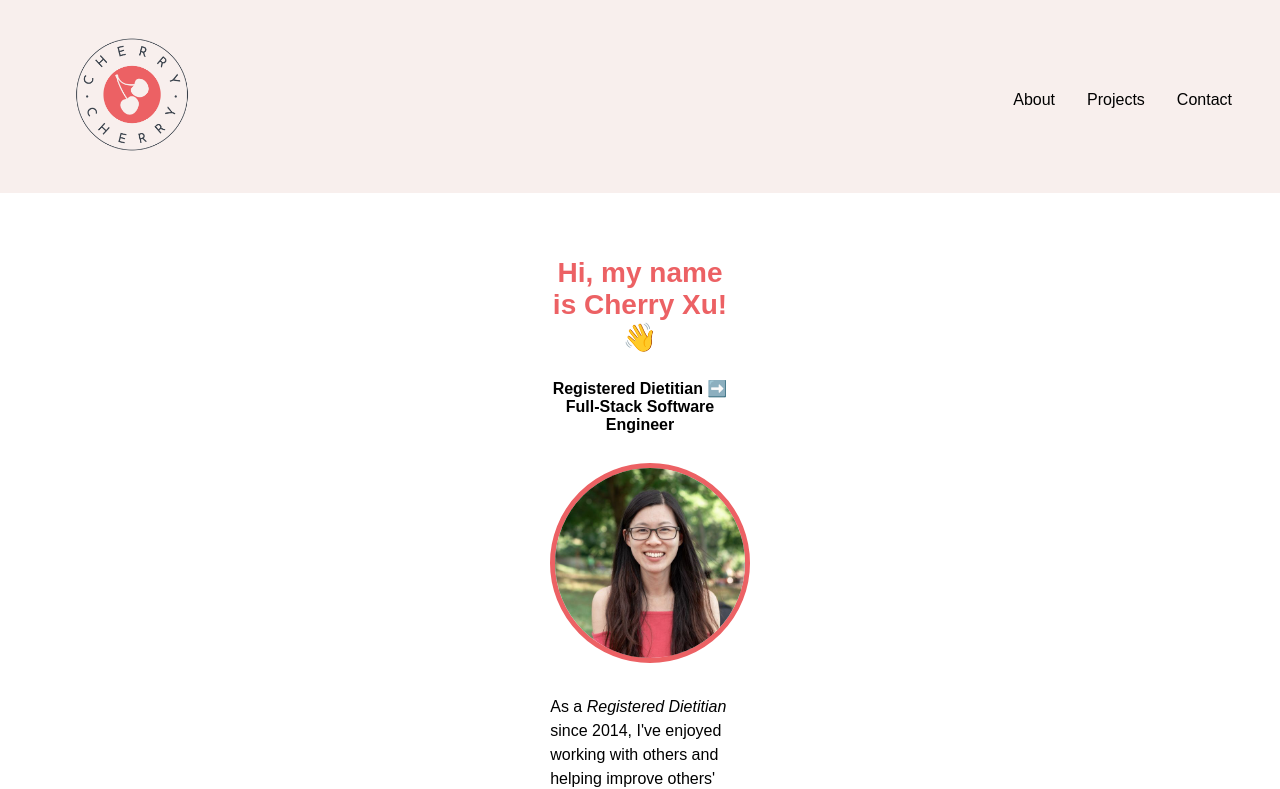
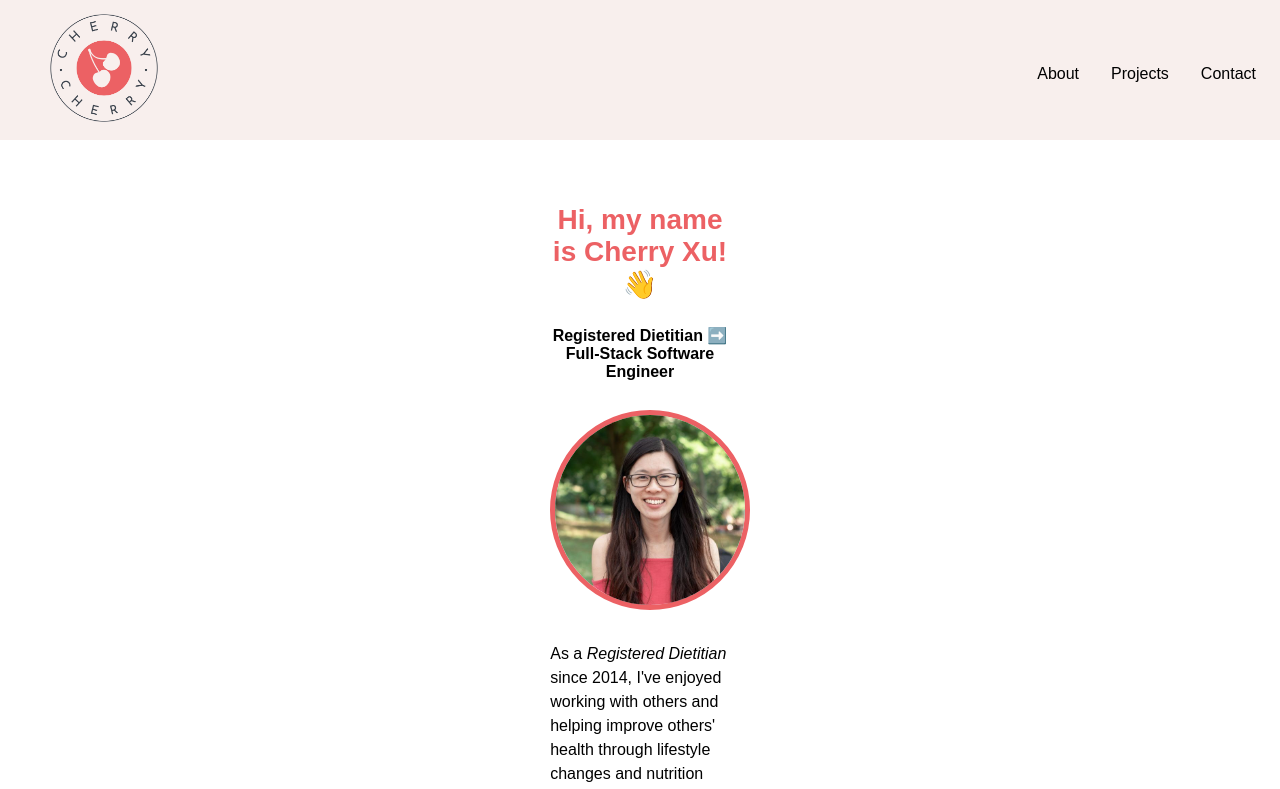
Before and after one commit to mscherryxu/portfolio-ts, a React (Create React App) app: page / in a window 1280 px wide. Shown: the top 789 px of the page. Built offline with nearby package versions, Linux system fonts and the light colour scheme.

Commit message:
Changed logo size

```diff
--- a/src/components/NavBar.js
+++ b/src/components/NavBar.js
@@ -37,7 +37,11 @@ const NavBar = () => {
             />
           </Link>
         </div>
-        <div className="toggle-button" onClick={() => setShowMenu(!showMenu)}>
+        <div
+          className="toggle-button"
+          role="button"
+          onClick={() => setShowMenu(!showMenu)}
+        >
           <span className="bar"></span>
           <span className="bar"></span>
           <span className="bar"></span>
--- a/src/styles/media-queries.css
+++ b/src/styles/media-queries.css
@@ -4,6 +4,10 @@
     flex-direction: row;
     justify-content: space-between;
     gap: 2rem;
+  }
+
+  .nav-logo {
+    width: 12rem;
   }
 
   .nav-links {
--- a/src/styles/navbar.css
+++ b/src/styles/navbar.css
@@ -4,7 +4,7 @@
   flex-direction: column;
   align-items: center;
   background-color: #F8EFED;
-  padding: 2rem;
+  padding: 0.5rem;
 }
 
 .nav-links {
@@ -20,7 +20,7 @@
 }
 
 .nav-logo {
-  width: 25vh;
+  width: 45vw;
 }
 
 .toggle-button {
```
